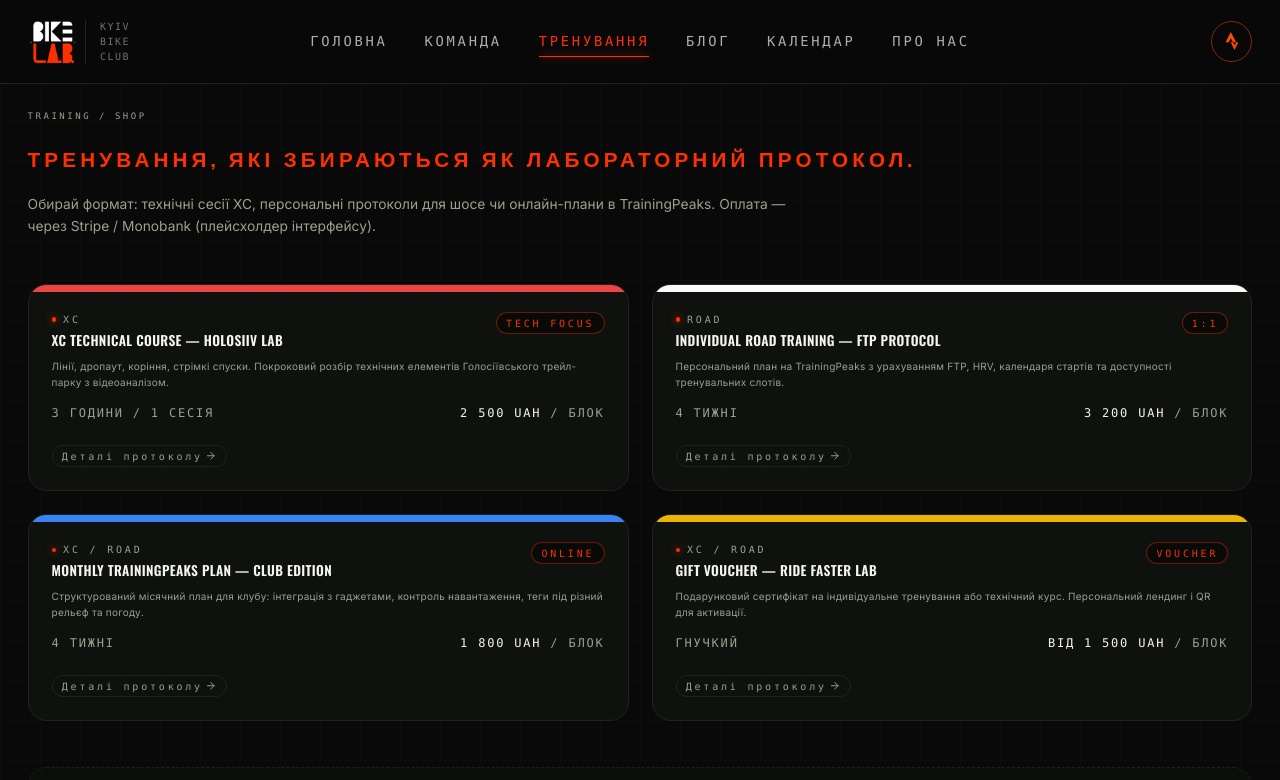
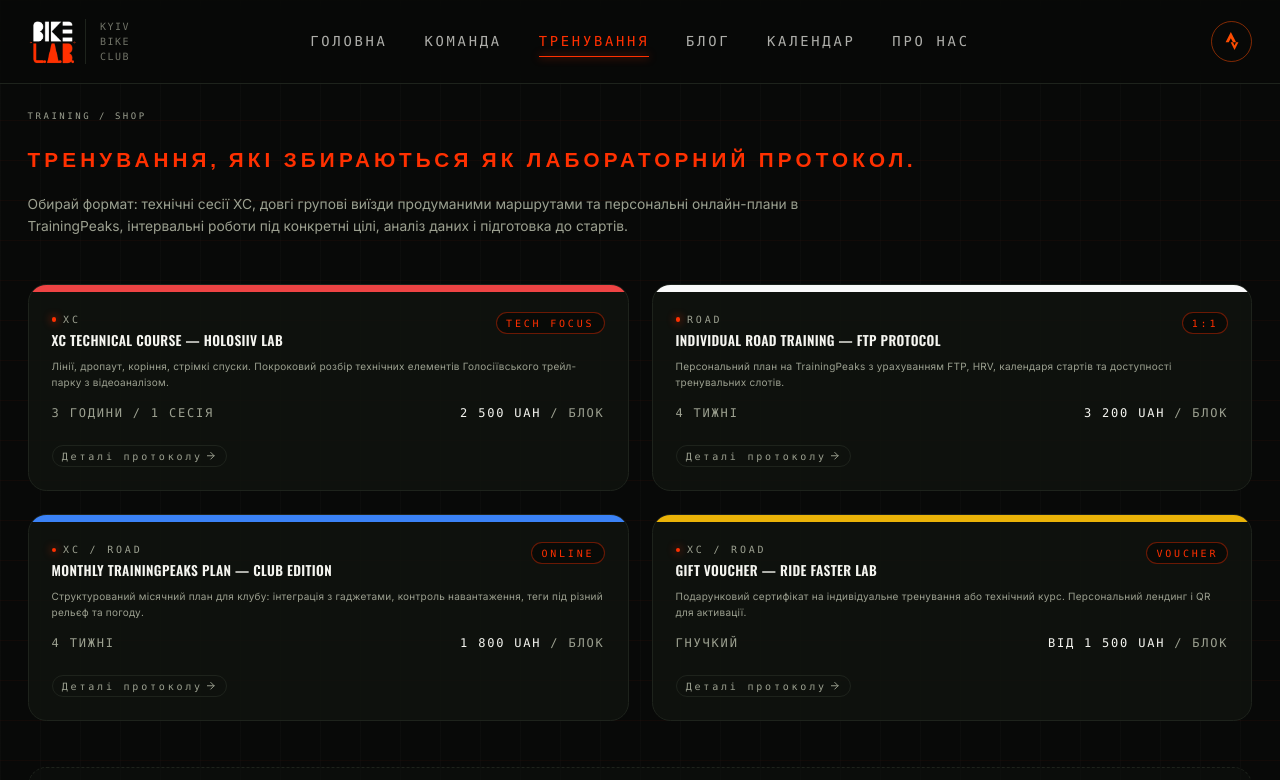
Before and after one commit to VasileAdicto/bikelab-site, a Next.js app: page /training in a window 1280 px wide. Shown: the top 780 px of the page. Built offline with nearby package versions, Linux system fonts and the light colour scheme.

Commit message:
Refine training format description to include long group rides, personalized online plans, and specific interval training goals.

```diff
--- a/src/app/training/page.tsx
+++ b/src/app/training/page.tsx
@@ -52,9 +52,9 @@ export default function TrainingPage() {
           Тренування, які збираються як лабораторний протокол.
         </h1>
         <p className="max-w-2xl text-xs text-muted leading-relaxed">
-          Обирай формат: технічні сесії XC, персональні протоколи для шосе чи
-          онлайн-плани в TrainingPeaks. Оплата — через Stripe / Monobank
-          (плейсхолдер інтерфейсу).
+          Обирай формат: технічні сесії XC, довгі групові виїзди продуманими
+          маршрутами та персональні онлайн-плани в TrainingPeaks, інтервальні
+          роботи під конкретні цілі, аналіз даних і підготовка до стартів.
         </p>
       </header>
 
```
